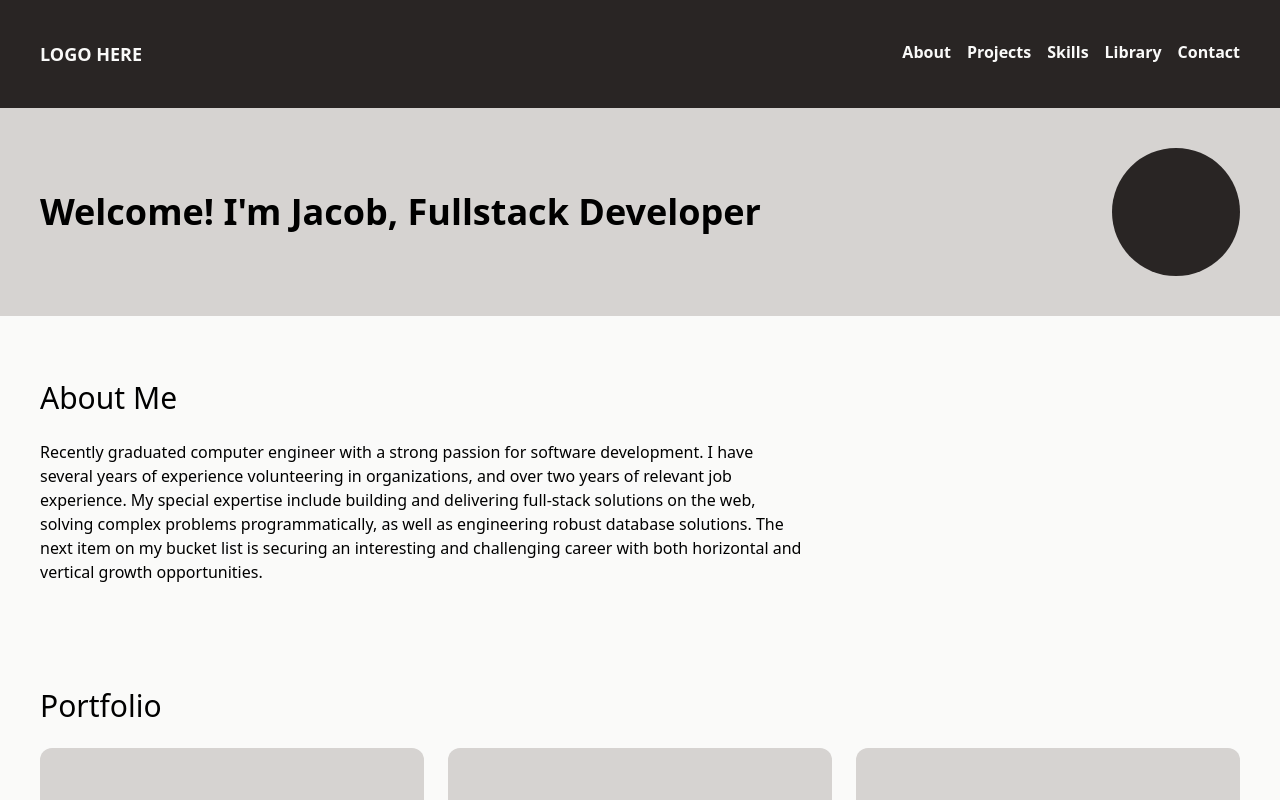
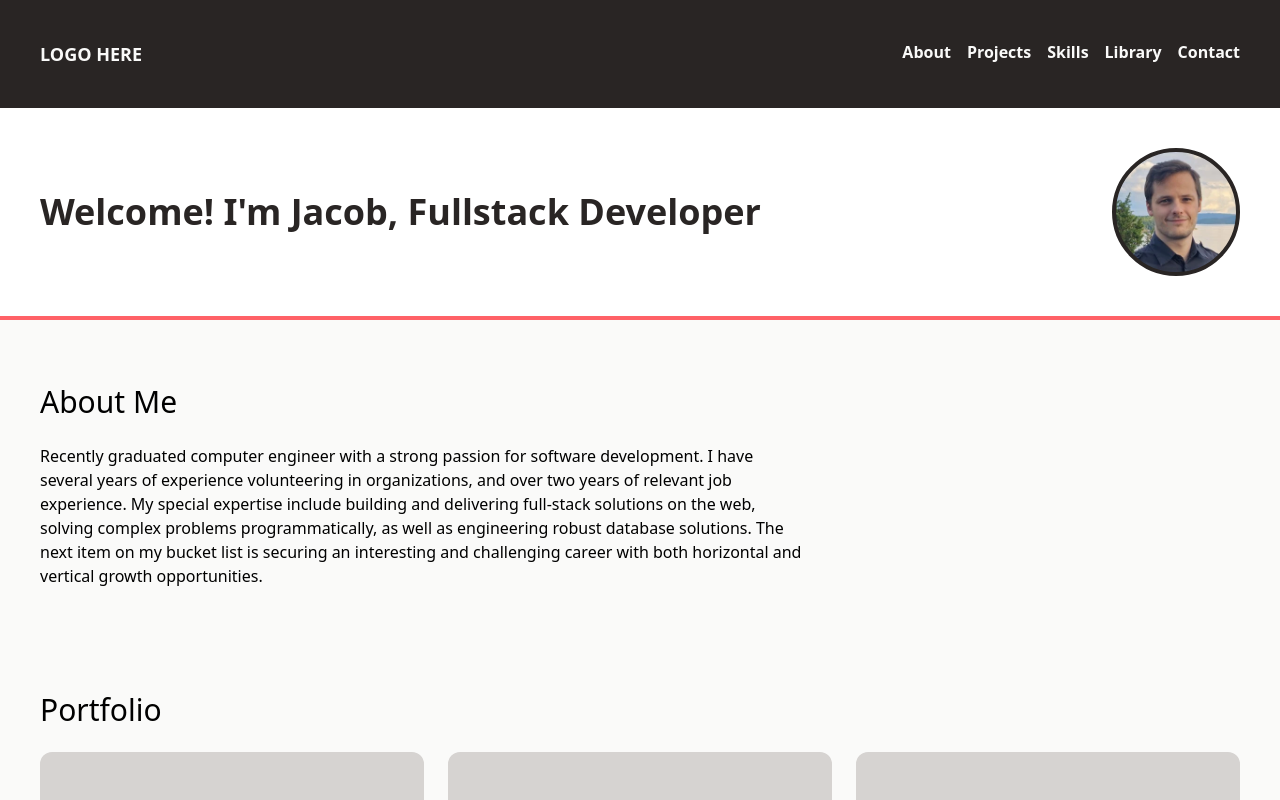
Before and after one commit to jacobg431/jacobgomezhansen.net, a React (Vite) app: page / in a window 1280 px wide. Shown: the top 800 px of the page. Built offline with nearby package versions, Linux system fonts and the light colour scheme.

Commit message:
Header section done

```diff
--- a/src/components/sections/header.jsx
+++ b/src/components/sections/header.jsx
@@ -30,11 +30,14 @@ function Header() {
     //          <div key={`avatar`} className="w-32 min-w-32 h-32 min-h-32 rounded-full bg-stone-800"></div>,
     //      ]
 
+    const avatarStyling = 'w-32 h-32 rounded-full border-4 bg-center bg-contain bg-[url(/src/assets/Profile-Picture-256-Px.webp)]'
+    const textStyling = 'text-4xl font-bold'
+
     return (
         <>
             <header
                 id="header"
-                className="flex items-center p-10 bg-stone-300 gap-8 relative"
+                className="flex items-center p-10 border-b-4 border-b-red gap-8 relative hover:bg-black duration-400"
                 style={{ justifyContent: flipped ? 'center' : 'space-between' }}
                 onMouseOver={onHeaderMouseOver}
                 onMouseOut={onHeaderMouseOut}
@@ -44,8 +47,9 @@ function Header() {
                         <Motion.div
                             key={id}
                             layout
-                            transition={{ duration: 0.4 }}
-                            className={id === 'avatar' ? 'w-32 h-32 rounded-full bg-stone-800' : 'text-4xl font-bold'}
+                            animate={{ color: flipped ? 'var(--color-red)' : 'var(--color-black)' }}
+                            transition={{ duration: 0.4, ease: 'easeOut' }}
+                            className={id === 'avatar' ? avatarStyling : textStyling}
                         >
                             {id === 'text' && "Welcome! I'm Jacob, Fullstack Developer"}
                         </Motion.div>
--- a/src/global.css
+++ b/src/global.css
@@ -2,9 +2,10 @@
 
 @theme {
     --color-black: #292524;
+    --color-gray: #d6d3d1;
     --color-white: #fafaf9;
     --color-red: #ff6167;
-    --text-green: #acffb1;
+    --color-green: #acffb1;
 
     --animate-pulse: pulse 2s ease-in-out infinite;
 }
```
Also changed, not shown: src/assets/Profile-Picture-128-Px.webp (added), src/assets/Profile-Picture-256-Px.webp (added).
